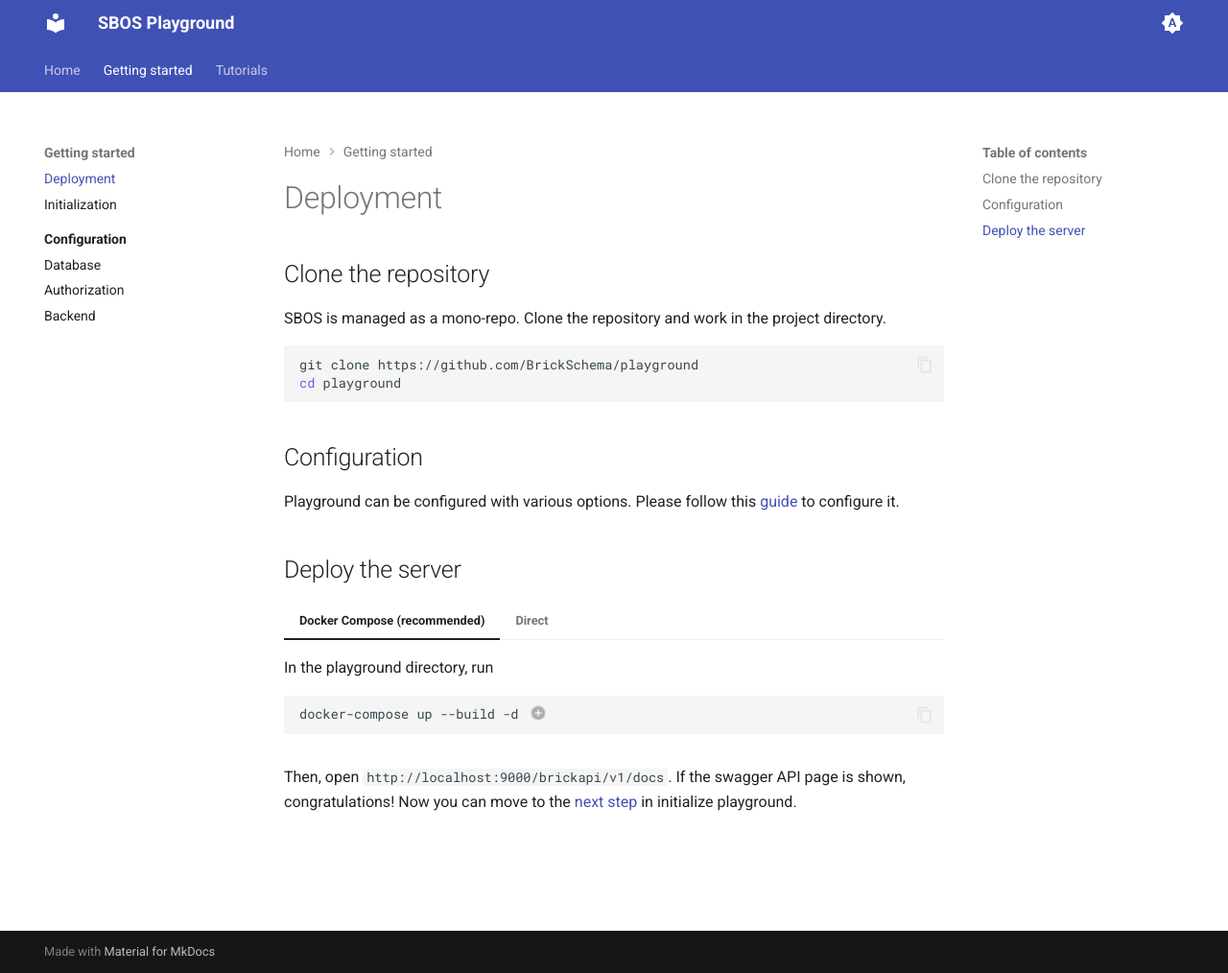
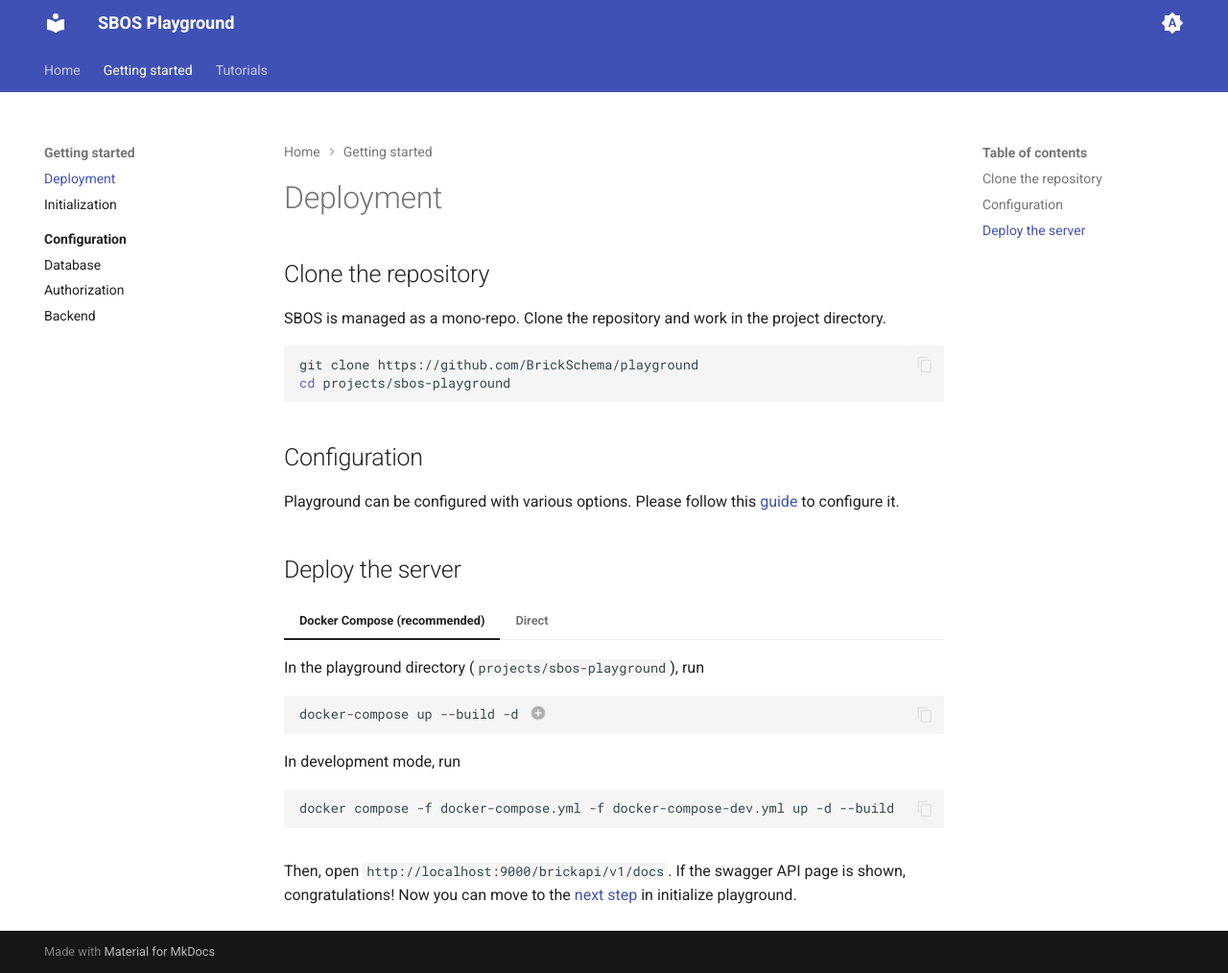
Before and after one commit to BrickSchema/playground, an MkDocs documentation site: the page built from docs/deployment.md, in a window 1280 px wide and 1014 px high. Shown: the whole window at 96% size. Built offline with MkDocs 1.6.1 and Material for MkDocs 9.7.7, drawn with Linux system fonts in a browser that asks for light colours.

````diff
--- a/docs/deployment.md
+++ b/docs/deployment.md
@@ -6,7 +6,7 @@
 
 ```bash
 git clone https://github.com/BrickSchema/playground
-cd playground
+cd projects/sbos-playground
 ```
 
 ## Configuration
@@ -19,7 +19,7 @@
 
 === "Docker Compose (recommended)"
 
-    In the playground directory, run
+    In the playground directory (`projects/sbos-playground`), run
 
     ```bash
     docker-compose up --build -d # (1)!
@@ -27,6 +27,12 @@
 
     1.  make sure the context is correct if not using `docker-compose` but `docker build`
         and make sure the `docker-compose` version is at least `v2`
+
+    In development mode, run
+
+    ```bash
+    docker compose -f docker-compose.yml -f docker-compose-dev.yml up -d --build
+    ```
 
 === "Direct"
 
````
Also changed, not shown: 1 other file.
